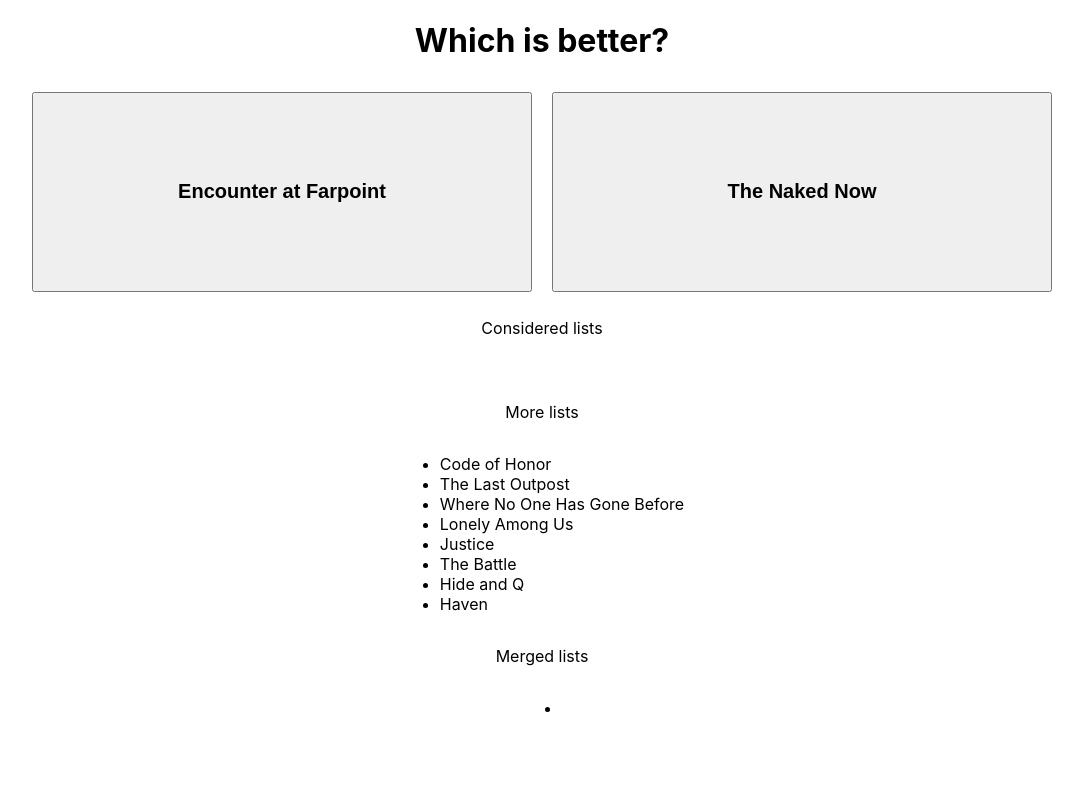
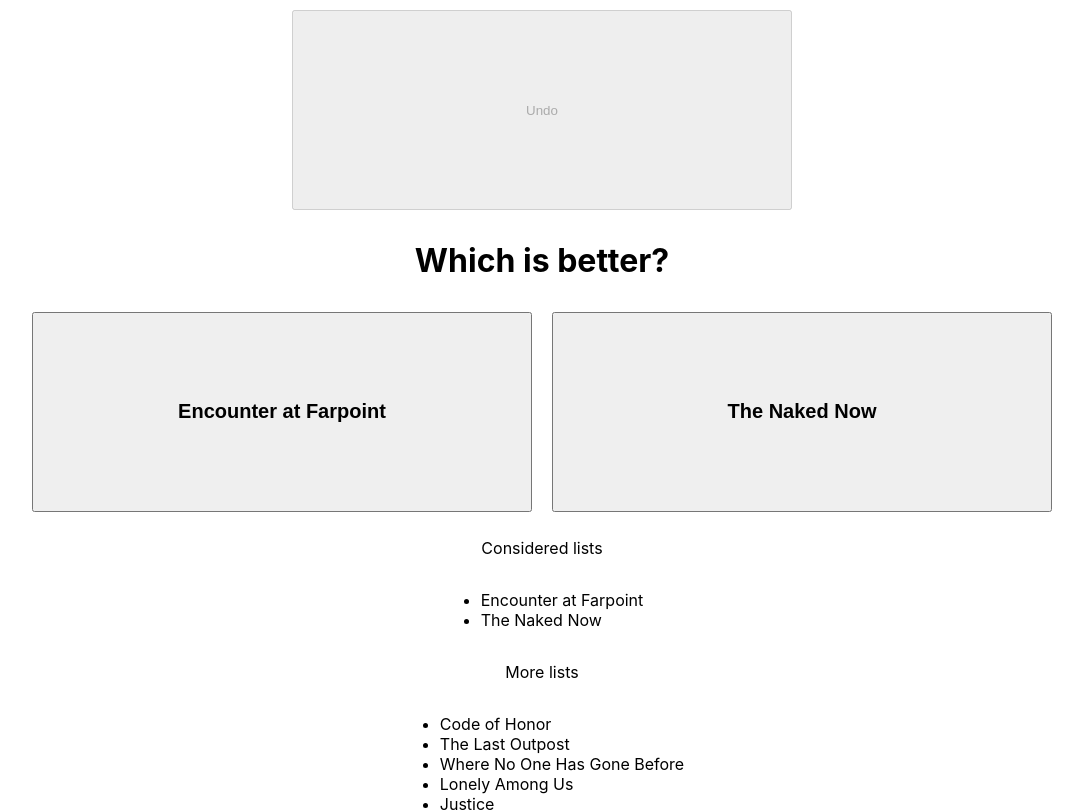
Before and after one commit to cbush/jank-rank, a React (Create React App) app: page / in a window 1280 px wide. Shown: the top 812 px of the page, without its empty margins (98-1181 px from the left). Built offline with nearby package versions, Linux system fonts and the light colour scheme.

Commit message:
Undoable interactive merge

```diff
--- a/src/App.tsx
+++ b/src/App.tsx
@@ -1,6 +1,6 @@
 import "./App.css";
 import { useCallback, useEffect, useState } from "react";
-import { useMergeSort, MergeSortState } from "./useMergeSort";
+import { useUndoableMergeSort } from "./useMergeSort";
 import episodes from "./tng-episodes.json";
 
 type Episode = {
@@ -17,8 +17,16 @@ const array = [1, 2, 3, 4, 5, 6, 7, 8, 9, 10]
 
 const subset = episodes.slice(0, 10);
 
+function UndoButton({ undo }: { undo?(): void }) {
+  return (
+    <button onClick={undo} disabled={undo === undefined}>
+      Undo
+    </button>
+  );
+}
+
 function App() {
-  const { state, prompt } = useMergeSort({
+  const { state, prompt, undo } = useUndoableMergeSort({
     array: subset,
   });
   const {
@@ -33,6 +41,7 @@ function App() {
   if (result !== undefined) {
     return (
       <>
+        <UndoButton undo={undo} />
         <h1>Result</h1>
         <ol>
           {result?.map((v, i) => (
@@ -44,6 +53,7 @@ function App() {
   }
   return (
     <div className="App">
+      <UndoButton undo={undo} />
       <h1>Which is better?</h1>
       <div className="buttons">
         <button onClick={selectA}>
--- a/src/useMergeSort.ts
+++ b/src/useMergeSort.ts
@@ -1,14 +1,21 @@
-import { useCallback, useEffect, useReducer, useState } from "react";
+import { useCallback, useEffect, useReducer, useRef, useState } from "react";
 import assert from "assert";
+
+export type SelectionHandler<T> = (
+  selection: 0 | 1,
+  state: MergeSortState<T>
+) => void;
 
 export type MergeSortProps<T> = {
   array: T[];
   initialState?: MergeSortState<T>;
+  onSelectionMade?: SelectionHandler<T>;
 };
 
 export type MergeSortPassProps<T> = {
   array: T[];
   state: Omit<MergeSortState<T>, "prompt">;
+  onSelectionMade?: SelectionHandler<T>;
   updateState(state: Partial<MergeSortState<T>>): void;
 };
 
@@ -45,6 +52,11 @@ export type MergeSortState<T> = {
     The list being formed by merging the current considered lists.
    */
   mergedList: T[];
+
+  /**
+    The current pair for the user to rank and associated info.
+   */
+  prompt?: Prompt<T>;
 };
 
 export type MergeSortResult<T> = {
@@ -57,19 +69,66 @@ export type MergeSortResult<T> = {
     The current pair for the user to rank and associated info.
    */
   prompt?: Prompt<T>;
+
+  /**
+    Override the state.
+   */
+  setState(state: MergeSortState<T>): void;
 };
+
+export type UndoableMergeSortResult<T> = MergeSortResult<T> & {
+  /**
+    Action to revert to a previous state or undefined if there is no prior state
+    to return to.
+   */
+  undo?(): void;
+};
+
+export function useUndoableMergeSort<T>({
+  array,
+  initialState,
+  onSelectionMade,
+}: MergeSortProps<T>): UndoableMergeSortResult<T> {
+  const states = useRef<MergeSortState<T>[]>([]);
+  const { state, prompt, setState } = useMergeSort({
+    array,
+    initialState,
+    onSelectionMade(selection, state) {
+      // Store state snapshot
+      states.current.push(state);
+      onSelectionMade && onSelectionMade(selection, state);
+    },
+  });
+
+  const undo = useCallback(() => {
+    const previousState = states.current.pop();
+    if (previousState) {
+      setState({ ...previousState, prompt: undefined });
+    }
+  }, [setState]);
+
+  return {
+    state,
+    setState,
+    prompt,
+    undo: states.current.length > 0 ? undo : undefined,
+  };
+}
 
 // Based on https://github.com/punkave/async-merge-sort/blob/master/index.js
 // Modified to be a React hook that reports state for UI display.
 export function useMergeSort<T>({
   array,
   initialState,
+  onSelectionMade,
 }: MergeSortProps<T>): MergeSortResult<T> {
   const [state, updateState] = useReducer(
-    (oldState: MergeSortState<T>, newState: Partial<MergeSortState<T>>) => ({
-      ...oldState,
-      ...newState,
-    }),
+    (oldState: MergeSortState<T>, newState: Partial<MergeSortState<T>>) => {
+      return {
+        ...oldState,
+        ...newState,
+      };
+    },
     initialState ?? {
       result: undefined,
       consideredLists: undefined,
@@ -79,8 +138,17 @@ export function useMergeSort<T>({
     }
   );
 
+  const setState = useCallback(
+    (state: MergeSortState<T>) => updateState(state),
+    []
+  );
+
   // Initialize by creating a list for each element in the input array.
   useEffect(() => {
+    if (initialState !== undefined) {
+      // Only initialize if not given an initial state
+      return;
+    }
     if (array.length === 0) {
       // Nothing to sort
       updateState({ result: [] });
@@ -88,12 +156,19 @@ export function useMergeSort<T>({
     }
     const newMoreLists = array.map((v) => [v]);
     updateState({ result: undefined, moreLists: newMoreLists });
-  }, [array]);
+  }, [array, initialState]);
 
-  const prompt = useMergeSortPass({ array, state, updateState });
+  useMergeSortPass({
+    array,
+    state,
+    updateState,
+    onSelectionMade,
+  });
+
   return {
     state,
-    prompt,
+    prompt: state.prompt,
+    setState,
   };
 }
 
@@ -101,9 +176,10 @@ export function useMergeSortPass<T>({
   array,
   state,
   updateState,
-}: MergeSortPassProps<T>): Prompt<T> | undefined {
+  onSelectionMade,
+}: MergeSortPassProps<T>): void {
   // The lists of the current pass other than those actively being considered
-  const { moreLists, mergedLists, mergedList } = state;
+  const { moreLists, mergedLists, mergedList, consideredLists } = state;
 
   const addMergedList = useCallback(
     (list: T[]) => updateState({ mergedLists: [...mergedLists, list] }),
@@ -130,21 +206,35 @@ export function useMergeSortPass<T>({
     [updateState]
   );
 
+  const setPrompt = useCallback(
+    (prompt: Prompt<T> | undefined) => updateState({ prompt }),
+    [updateState]
+  );
+
+  const setConsideredLists = useCallback(
+    (consideredLists: [T[], T[]] | undefined) =>
+      updateState({ consideredLists }),
+    [updateState]
+  );
+
   // Select two lists to consider from the list of lists.
-  const [consideredLists, setConsideredLists] = useConsideredLists({
-    moreLists,
+  useConsideredLists({
+    state,
     addMergedList,
+    setConsideredLists,
     setMoreLists,
   });
 
   // Generate a user prompt so we can determine how to merge the two lists under
   // consideration into one.
-  const { prompt } = useMerger({
+  useMerger({
     mergedList,
-    consideredLists,
     setConsideredLists,
     setMergedList,
     addMergedList,
+    onSelectionMade,
+    state,
+    setPrompt,
   });
 
   // Handle the end of a pass, i.e. when all pairs of lists in the current pass
@@ -177,28 +267,20 @@ export function useMergeSortPass<T>({
     setMoreLists,
     setResult,
   ]);
-
-  return prompt;
 }
 
 export function useConsideredLists<T>({
-  moreLists,
+  state,
   setMoreLists,
   addMergedList,
-  initialState,
+  setConsideredLists,
 }: {
-  moreLists: T[][];
+  state: MergeSortState<T>;
   addMergedList(list: T[]): void;
   setMoreLists(lists: T[][]): void;
-  initialState?: MergeSortState<T>;
-}): [
-  [T[], T[]] | undefined,
-  (consideredLists: [T[], T[]] | undefined) => void
-] {
-  const [consideredLists, setConsideredLists] = useState<
-    [T[], T[]] | undefined
-  >(initialState?.consideredLists);
-
+  setConsideredLists(consideredLists: [T[], T[]] | undefined): void;
+}): void {
+  const { moreLists, consideredLists } = state;
   // Take the next pair of lists to consider
   useEffect(() => {
     if (moreLists.length === 0 || consideredLists !== undefined) {
@@ -219,25 +301,33 @@ export function useConsideredLists<T>({
       addMergedList(consideredListA);
       setConsideredLists(undefined);
     }
-  }, [consideredLists, moreLists, addMergedList, setMoreLists]);
-
-  return [consideredLists, setConsideredLists];
+  }, [
+    consideredLists,
+    moreLists,
+    addMergedList,
+    setMoreLists,
+    setConsideredLists,
+  ]);
 }
 
 export function useMerger<T>({
   mergedList,
   setMergedList,
-  consideredLists,
   setConsideredLists,
   addMergedList,
+  onSelectionMade,
+  state,
+  setPrompt,
 }: {
-  consideredLists: [T[], T[]] | undefined;
   setConsideredLists(consideredLists: [T[], T[]] | undefined): void;
   addMergedList(list: T[]): void;
   setMergedList(list: T[]): void;
   mergedList: T[];
-}): { prompt: Prompt<T> | undefined; mergedList: T[] } {
-  const [prompt, setPrompt] = useState<Prompt<T> | undefined>(undefined);
+  onSelectionMade?: SelectionHandler<T>;
+  state: MergeSortState<T>;
+  setPrompt(prompt: Prompt<T> | undefined): void;
+}) {
+  const { consideredLists, prompt } = state;
 
   // The goal is to create one ("merged") list from two ("considered") lists.
   useEffect(() => {
@@ -264,6 +354,7 @@ export function useMerger<T>({
           ];
           newConsideredLists[0].shift();
           setConsideredLists(newConsideredLists);
+          onSelectionMade && onSelectionMade(0, state);
           setPrompt(undefined);
         },
         selectB() {
@@ -274,6 +365,7 @@ export function useMerger<T>({
           ];
           newConsideredLists[1].shift();
           setConsideredLists(newConsideredLists);
+          onSelectionMade && onSelectionMade(1, state);
           setPrompt(undefined);
         },
       });
@@ -302,7 +394,8 @@ export function useMerger<T>({
     consideredLists,
     setConsideredLists,
     addMergedList,
+    onSelectionMade,
+    state,
+    setPrompt,
   ]);
-
-  return { prompt, mergedList };
 }
```
Also changed, not shown: 1 other file (tests, documents, lock files or other folders).
